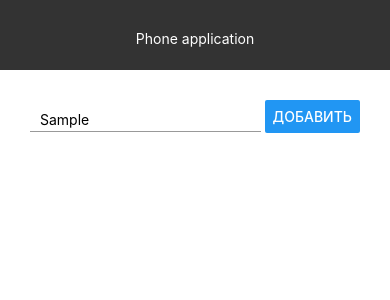
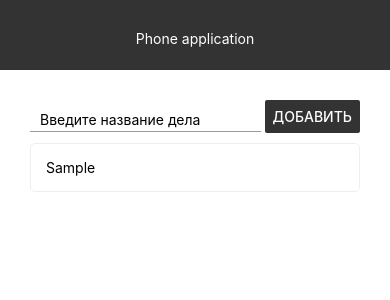
Before and after one commit to EugenyTR/photo-post, a React Native app: screen / in a window 390 px wide. Both pictures are taken after typing "Sample" into the empty fields and a click on the button "ДОБАВИТЬ". Shown: the top 300 px of the page. Built offline with nearby package versions, Linux system fonts and the light colour scheme.

Commit message:
add component Todo

```diff
--- a/App.js
+++ b/App.js
@@ -1,14 +1,34 @@
-import React from 'react';
-import { StyleSheet, Text, View } from 'react-native';
+import React, {useState} from 'react';
+import { StyleSheet, Text, View, FlatList } from 'react-native';
 import { AddTodo } from './src/AddTodo';
 import {Navbar} from './src/Navbar';
+import {Todo} from './src/Todo';
 
 export default function App() {
+  const [todos, setTodos] = useState([]);
+
+  const addTodo = (title) => {
+    // const newTodo = {
+    //   id: Date.now().toString(),
+    //   title: title
+    // }
+    setTodos(prev => [...prev, {
+      id: Date.now().toString(),
+      title
+    }]);
+  }
+
   return (
     <View>
       <Navbar title="Phone application" />
       <View style={styles.container}>
-        <AddTodo />
+        <AddTodo onSubmit={addTodo} />
+
+        <FlatList
+          keyExtractor={item => item.id.toString()}
+          data={todos}
+          renderItem={({ item }) => (<Todo todo={item} />)}
+        />
       </View>
     </View>
   );
--- a/src/AddTodo.js
+++ b/src/AddTodo.js
@@ -1,13 +1,31 @@
-import React from 'react';
-import {View, Text, TextInput, StyleSheet, Button} from 'react-native';
+import React, {useState} from 'react';
+import {View, Text, TextInput, StyleSheet, Button, Alert} from 'react-native';
 
-export const AddTodo = () => {
-    return (
-        <View style={styles.wrapper}>
-            <TextInput style={styles.input} />
-            <Button style={styles.button} title="Добавить" />
-        </View>
-    );
+export const AddTodo = ({ onSubmit }) => {
+  const [value, setValue] = useState('');
+
+
+
+  const pressHandler = () => {
+    if (value.trim()) {
+      onSubmit(value);
+      setValue('');
+    } else {
+      Alert.alert('Название дела не может быть пустым');
+    }
+  }
+
+  return (
+    <View style={styles.wrapper}>
+      <TextInput
+        style={styles.input}
+        onChangeText={text => setValue(text)}
+        value={value}
+        placeholder="Введите название дела"
+      />
+      <Button title="Добавить" color="#333" onPress={pressHandler} />
+    </View>
+  );
 }
 
 const styles = StyleSheet.create({
@@ -15,6 +33,7 @@ const styles = StyleSheet.create({
     flexDirection: 'row',
     justifyContent: 'space-between',
     alignItems: 'center',
+    marginBottom: 10
   },
   input: {
       width: '70%',
@@ -25,6 +44,6 @@ const styles = StyleSheet.create({
       paddingBottom: 3,
   },
   button: {
-    backgroundColor: '#333',
-  }
+   borderRadius: 20,
+  },
 });
--- /dev/null
+++ b/src/Todo.js
@@ -0,0 +1,22 @@
+import React from 'react';
+import {View, StyleSheet, Text} from 'react-native';
+
+export const Todo = ({ todo }) => {
+    return (
+        <View style={styles.todo}>
+            <Text>{todo.title}</Text>
+        </View>
+    );
+}
+
+const styles = StyleSheet.create({
+    todo: {
+        flexDirection: 'row',
+        alignItems: 'center',
+        padding: 15,
+        borderWidth: 1,
+        borderColor: '#eee',
+        borderRadius: 5,
+        marginBottom: 10
+    }
+});
```
